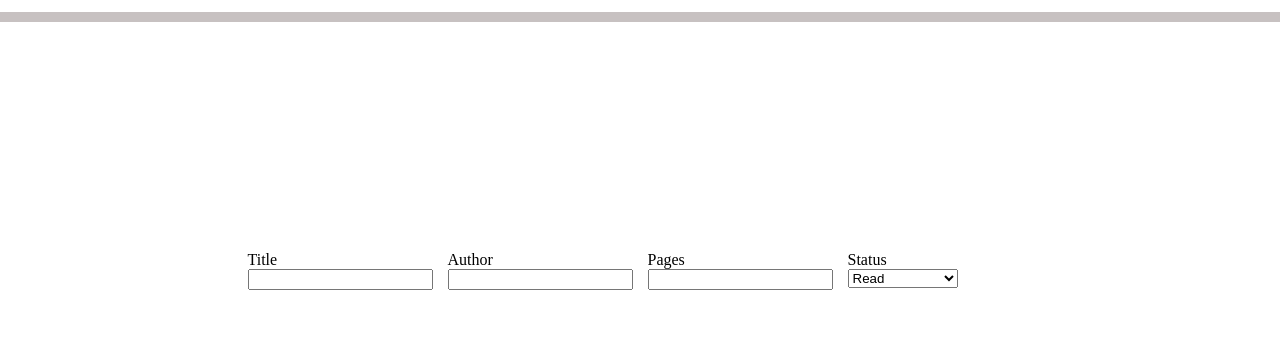
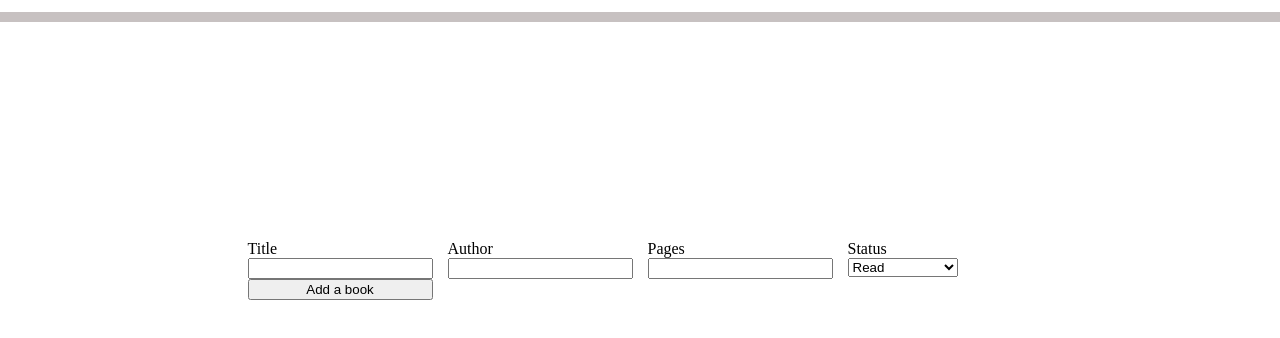
Before and after one commit to StarjunXBT/library, a plain HTML site: page index.html in a window 1280 px wide. Shown: the part 138-476 px from the top of the page. Drawn offline with Linux system fonts and the light colour scheme; a web font is replaced by a local one.

Commit message:
[NEW] Button control

```diff
--- a/index.html
+++ b/index.html
@@ -40,6 +40,7 @@
             <option>Not readed yet</option>
           </select>
         </p>
+        <button type="submit">Add a book</button>
       </form>
     </main>
   </body>
```
